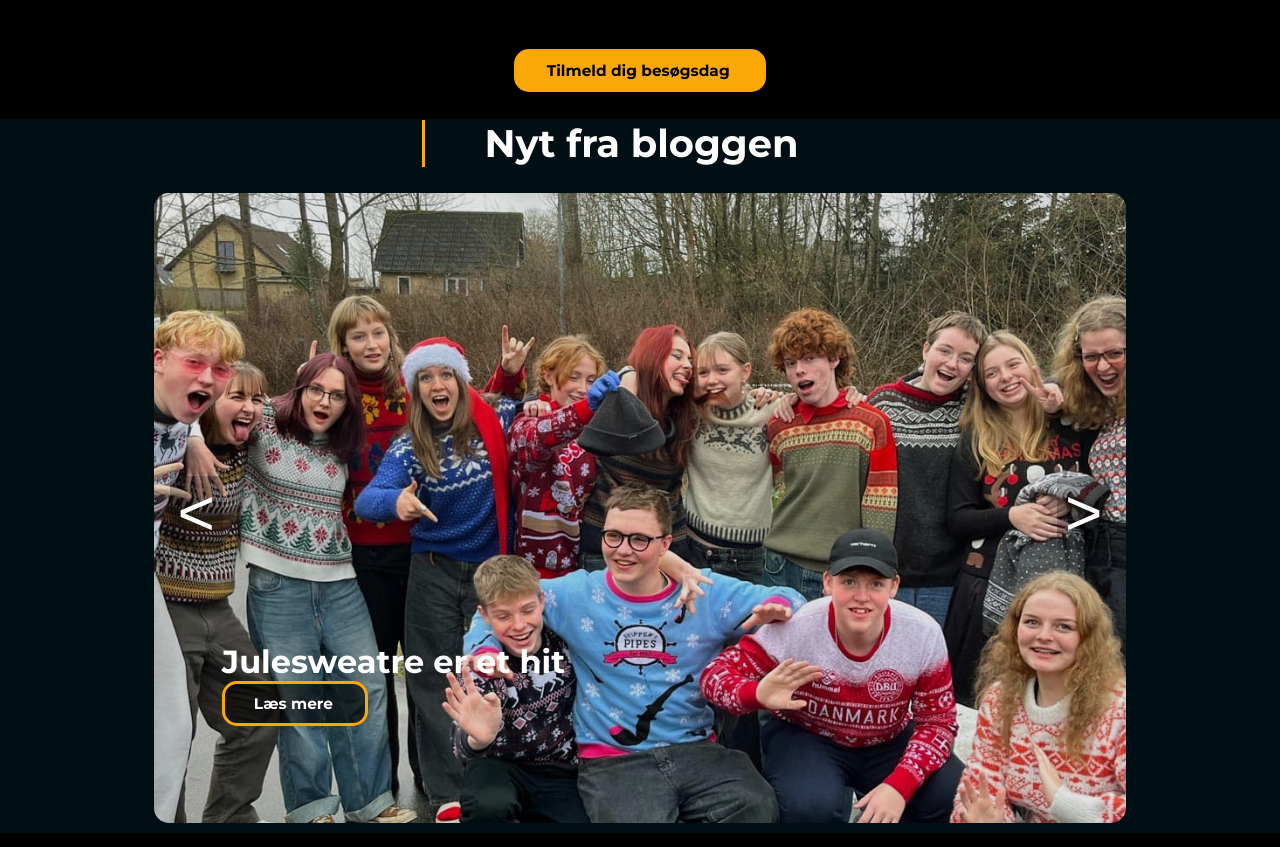
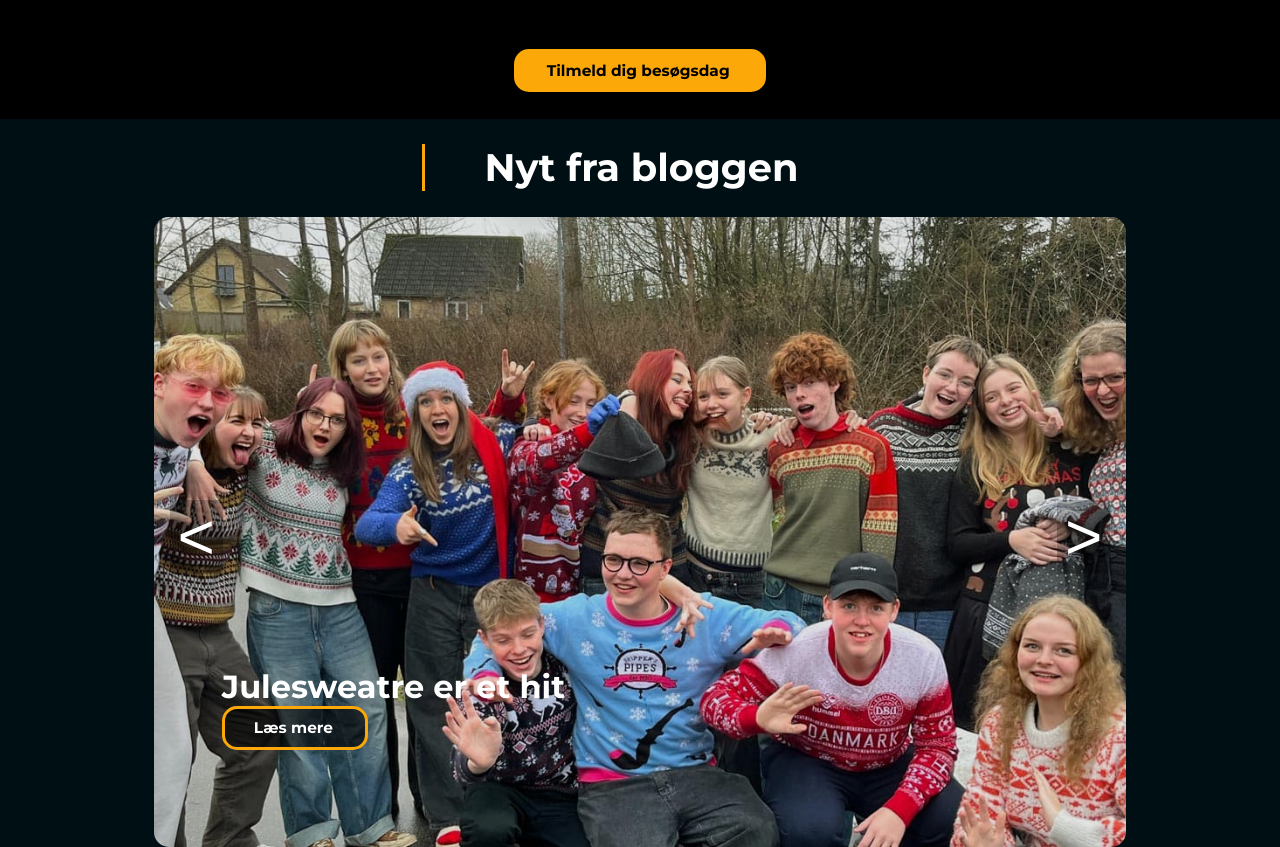
Before and after one commit to nikolinef/2.sem-eksamen-2.0, a plain HTML site: page index.html in a window 1280 px wide. Shown: the part 1936-2783 px from the top of the page. Drawn offline with nearby package versions, Linux system fonts and the light colour scheme.

Commit message:
updates på .bloggen
Baggrunden har fået mere padding

```diff
--- a/style.css
+++ b/style.css
@@ -249,7 +249,7 @@ video {
 
 .bloggen {
   background-color: #000f14;
-  padding-top: 0.1%;
+  padding: 2% 0;
   margin-bottom: 5%;
 }
 
```
